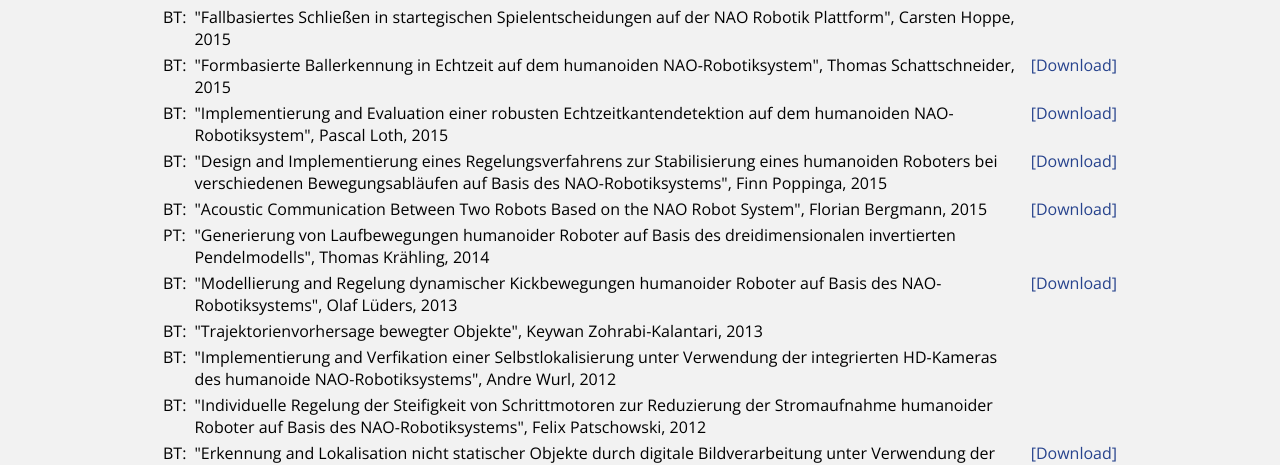
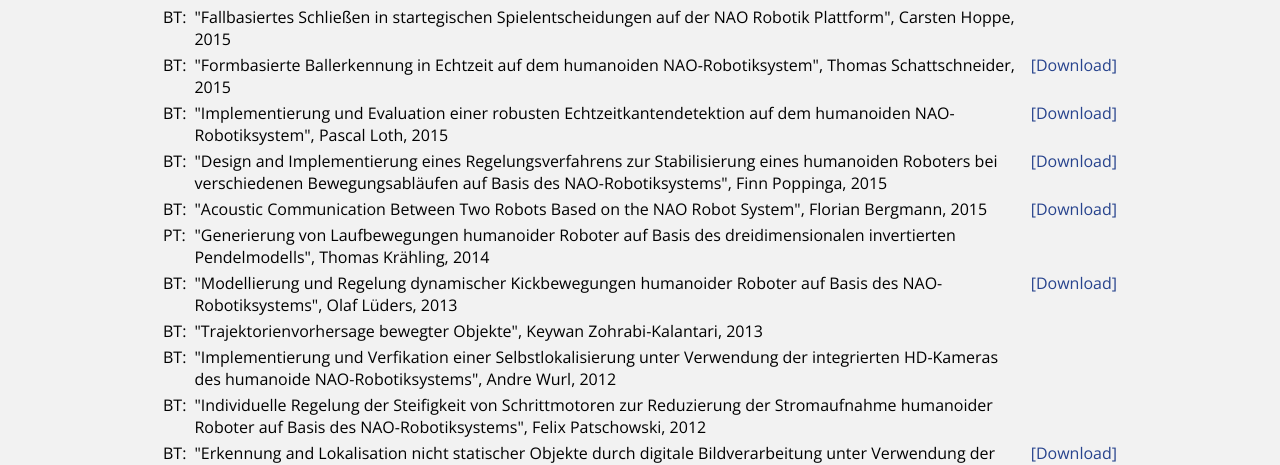
Before and after one commit to HULKs/hulks.github.io, a Jekyll site: the page built from publications/index.html, in a window 1280 px wide and 900 px high, scrolled down 1563 px. Shown: the part 158-623 px from the top of the window. Built offline with Jekyll 4.4.1, drawn with Linux system fonts in a browser that asks for light colours.

Commit message:
Fix typos and/und

```diff
--- a/publications/index.html
+++ b/publications/index.html
@@ -163,7 +163,7 @@
       </tr>
       <tr>
         <td valign="top">BT:</td>
-        <td>"Implementierung and Evaluation einer robusten Echtzeitkantendetektion auf dem humanoiden NAO-Robotiksystem", Pascal Loth, 2015</td>
+        <td>"Implementierung und Evaluation einer robusten Echtzeitkantendetektion auf dem humanoiden NAO-Robotiksystem", Pascal Loth, 2015</td>
         <td valign="top"><a href="{{site.path}}/_files/BA_Pascal-Loth.pdf" target="_blank">[Download]</a></td>
       </tr>
       <tr>
@@ -183,7 +183,7 @@
       </tr>
       <tr>
         <td valign="top">BT:</td>
-        <td>"Modellierung and Regelung dynamischer Kickbewegungen humanoider Roboter auf Basis des NAO-Robotiksystems", Olaf Lüders, 2013</td>
+        <td>"Modellierung und Regelung dynamischer Kickbewegungen humanoider Roboter auf Basis des NAO-Robotiksystems", Olaf Lüders, 2013</td>
         <td valign="top"><a href="{{site.path}}/_files/BA_Olaf_Lueders.pdf" target="_blank">[Download]</a></td>
       </tr>
       <tr>
@@ -193,7 +193,7 @@
       </tr>
       <tr>
         <td valign="top">BT:</td>
-        <td>"Implementierung and Verfikation einer Selbstlokalisierung unter Verwendung der integrierten HD-Kameras des humanoide NAO-Robotiksystems", Andre Wurl, 2012</td>
+        <td>"Implementierung und Verfikation einer Selbstlokalisierung unter Verwendung der integrierten HD-Kameras des humanoide NAO-Robotiksystems", Andre Wurl, 2012</td>
         <td valign="top"></td>
       </tr>
       <tr>
```
